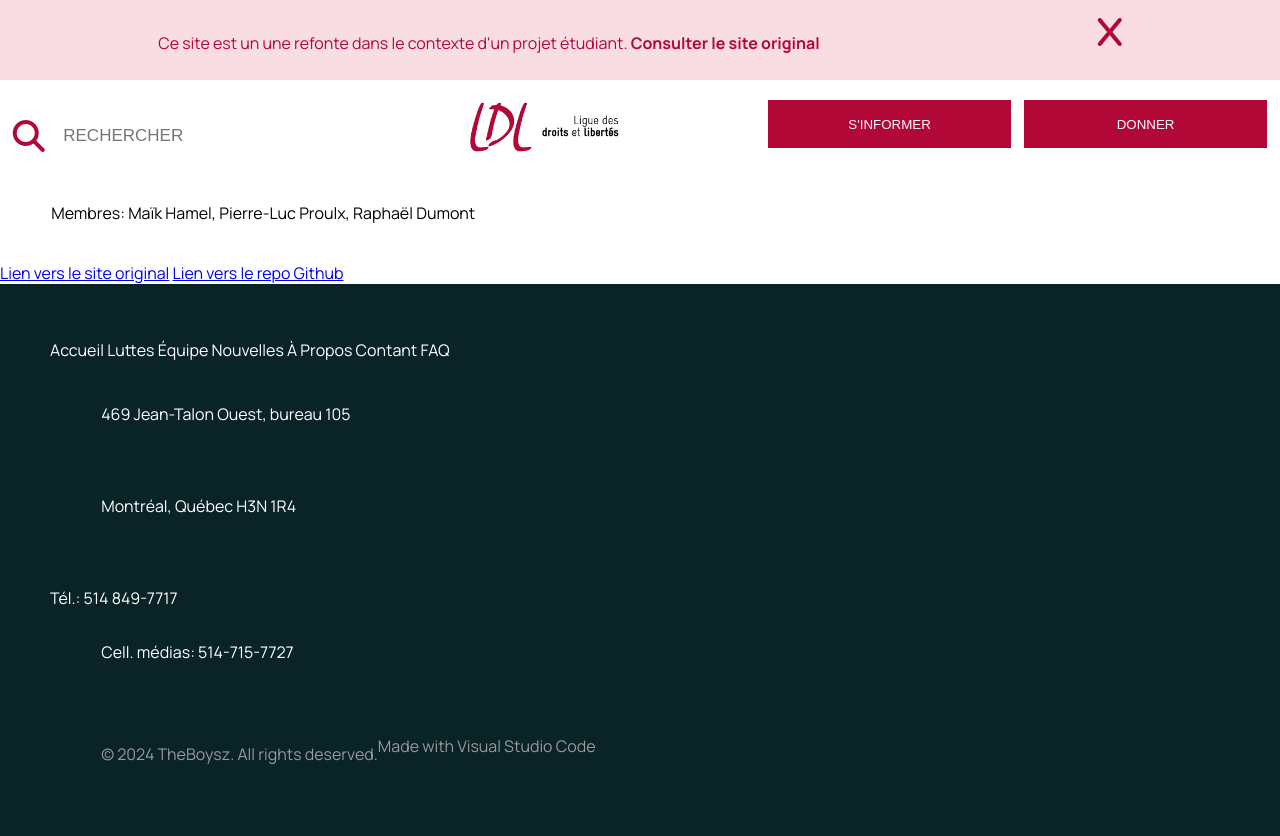
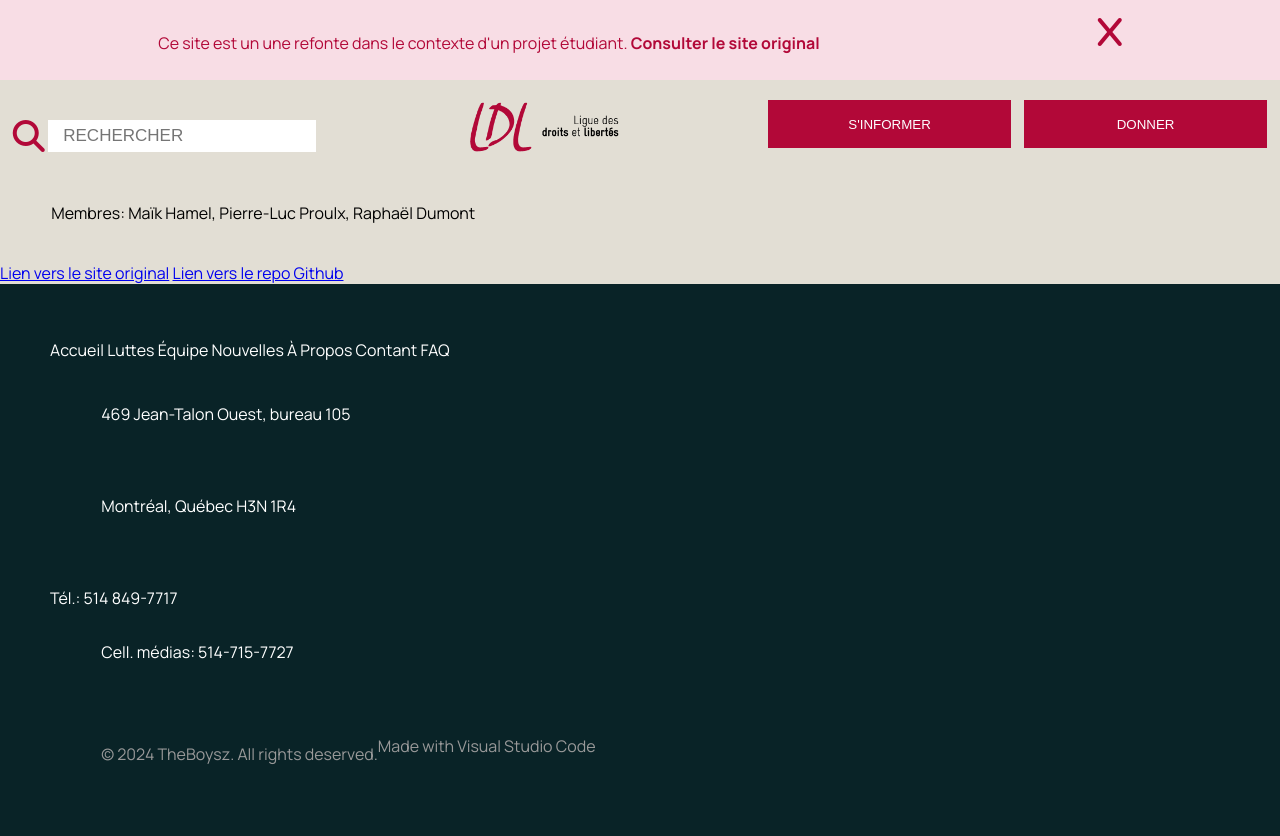
Before and after one commit to TheBoyzs/droits-et-libertes-the-boyzs, a PHP site: page / in a window 1280 px wide; the page is wider, and only the part inside the window is pictured. Run offline with PHP 8.4, Linux system fonts and the light colour scheme; some libraries are stand-ins or nearby versions.

Commit message:
background-color

```diff
--- a/partials/_base.scss
+++ b/partials/_base.scss
@@ -10,6 +10,7 @@
     margin:0;
     box-sizing: content-box;
     width: 100vw;
+    background-color: variables.$tan;
 }
 
 button{
--- a/partials/_header.scss
+++ b/partials/_header.scss
@@ -41,6 +41,7 @@
     nav{
         align-self: center;
         justify-self: center;
+        background-color: variables.$white;
         .menu{
             display: flex;
             justify-content: start;
--- a/styles.css
+++ b/styles.css
@@ -8,6 +8,7 @@
   margin: 0;
   box-sizing: content-box;
   width: 100vw;
+  background-color: #E2DED4;
 }
 
 button {
@@ -143,6 +144,7 @@
   nav {
     align-self: center;
     justify-self: center;
+    background-color: #FDFDFF;
   }
   nav .menu {
     display: flex;
```
Also changed, not shown: 1 other file.
